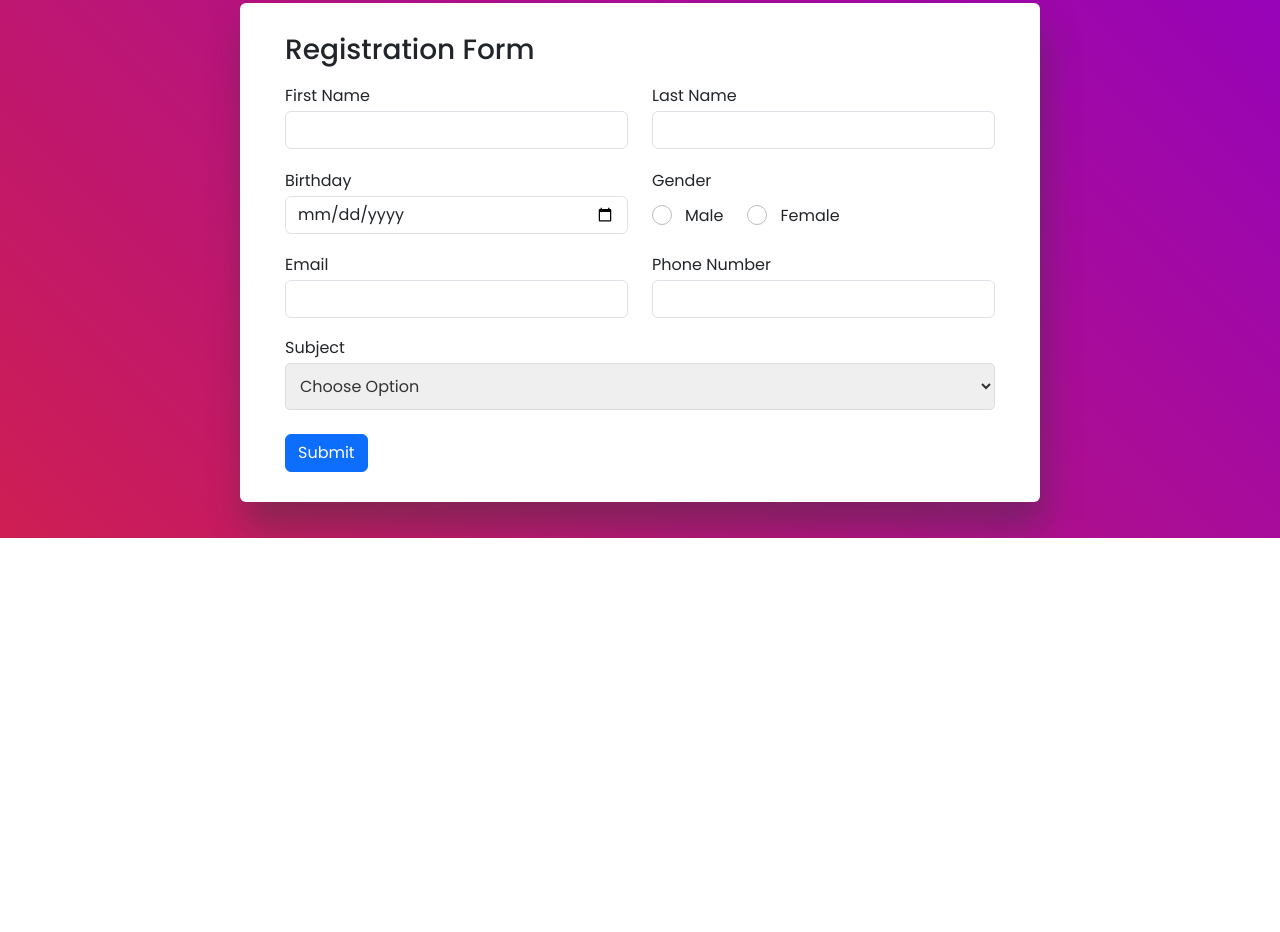
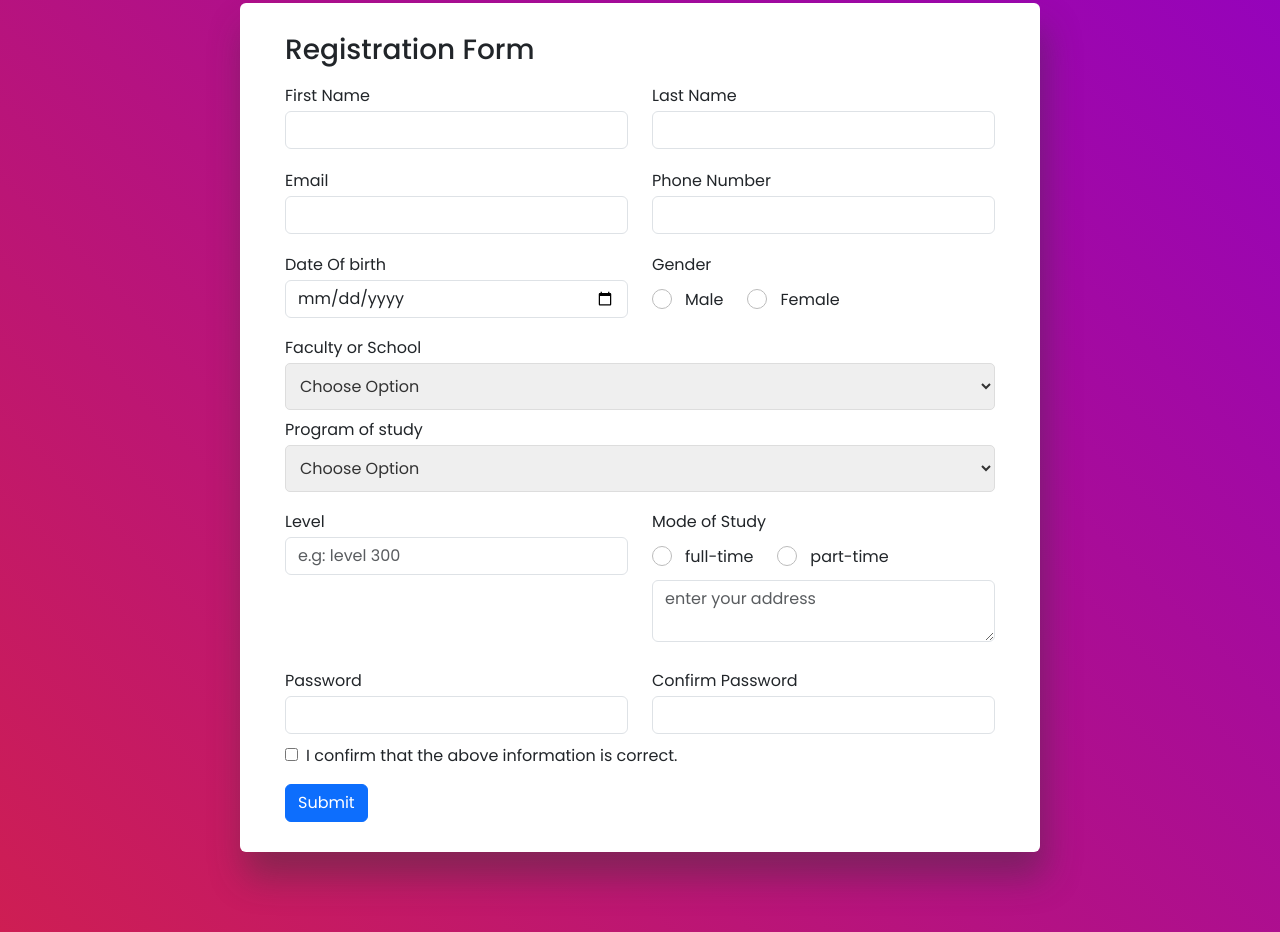
Before and after one commit to TechWithDV/BTech-Proj, a plain HTML site: page index.html in a window 1280 px wide. Shown: the part 262-1194 px from the top of the page. Before the commit the page ends 800 px from the top, so only its background shows below. Drawn offline with nearby package versions, Linux system fonts and the light colour scheme.

Commit message:
required form fields added

```diff
--- a/index.html
+++ b/index.html
@@ -14,8 +14,7 @@
     <nav class="navbar navbar-light">
         <div class="container-fluid">
             <a class="navbar-brand" href="#">
-                <img src="./img/hipe-logo.png" alt="" width="150" height="135"
-                    class="d-inline-block align-text-top">
+                <img src="./img/hipe-logo.png" alt="" width="150" height="135" class="d-inline-block align-text-top">
             </a>
         </div>
     </nav>
@@ -24,7 +23,7 @@
 <div class="wrapper rounded bg-white">
 
     <div class="h3">Registration Form</div>
-
+    <form>
         <div class="form">
             <div class="row">
                 <div class="col-md-6 mt-md-0 mt-3">
@@ -38,7 +37,17 @@
             </div>
             <div class="row">
                 <div class="col-md-6 mt-md-0 mt-3">
-                <label>Birthday</label>
+                    <label>Email</label>
+                    <input type="email" class="form-control" required>
+                </div>
+                <div class="col-md-6 mt-md-0 mt-3">
+                    <label>Phone Number</label>
+                    <input type="tel" class="form-control" required>
+                </div>
+            </div>
+            <div class="row">
+                <div class="col-md-6 mt-md-0 mt-3">
+                    <label>Date Of birth</label>
                     <input type="date" class="form-control" required>
                 </div>
                 <div class="col-md-6 mt-md-0 mt-3">
@@ -55,29 +64,67 @@
                     </div>
                 </div>
             </div>
-        <div class="row">
-            <div class="col-md-6 mt-md-0 mt-3">
-                <label>Email</label>
-                <input type="email" class="form-control" required>
-            </div>
-            <div class="col-md-6 mt-md-0 mt-3">
-                <label>Phone Number</label>
-                <input type="tel" class="form-control" required>
-            </div>
+            <div class=" my-md-2 my-3">
+                <label>Faculty or School</label>
+                <select id="sub" required>
+                    <option value="" selected hidden>Choose Option</option>
+                    <option value="soe">School of Engineering</option>
+                    <option value="marketing">Marketing</option>
+                    <option value="medicine">Medicine</option>
+                    <option value="bio">Biomedicals</option>
+                </select>
             </div>
             <div class=" my-md-2 my-3">
-            <label>Subject</label>
+                <label>Program of study</label>
                 <select id="sub" required>
                     <option value="" selected hidden>Choose Option</option>
+                    <option value="swe">Software Engineering</option>
                     <option value="Maths">Maths</option>
                     <option value="Science">Science</option>
                     <option value="Social">Social</option>
-                <option value="Hindi">Hindi</option>
+                    <option value="market">marketing</option>
                 </select>
+            </div>
+
+            <div class="row">
+                <div class="col-md-6 mt-md-0 mt-3">
+                    <label>Level</label>
+                    <input type="text" class="form-control" placeholder="e.g: level 300" required>
+                </div>
+                <div class="col-md-6 mt-md-0 mt-3">
+                    <label>Mode of Study</label>
+                    <div class="d-flex align-items-center mt-2">
+                        <label class="option">
+                            <input type="radio" name="radio">full-time
+                            <span class="checkmark"></span>
+                        </label>
+                        <label class="option ms-4">
+                            <input type="radio" name="radio">part-time
+                            <span class="checkmark"></span>
+                        </label>
+                    </div>
+                    <div class=" my-md-2 my-3">
+                        <textarea class="form-control" name="address" id="" placeholder="enter your address"></textarea>
+                    </div>
+                </div>
+            </div>
+            <div class="row">
+                <div class="col-md-6 mt-md-0 mt-3">
+                    <label>Password</label>
+                    <input type="password" class="form-control" required>
+                </div>
+                <div class="col-md-6 mt-md-0 mt-3">
+                    <label>Confirm Password</label>
+                    <input type="password" class="form-control" required>
+                </div>
+            </div>
+            <div>
+                <input type="checkbox" required style="margin-right: 8px;">I confirm that the above information is correct.
             </div>
             <div class="btn btn-primary mt-3">Submit</div>
         </div>
 
+    </form>
 </div>
 
 
```
Lines whose indentation alone changed are shown as unchanged.
